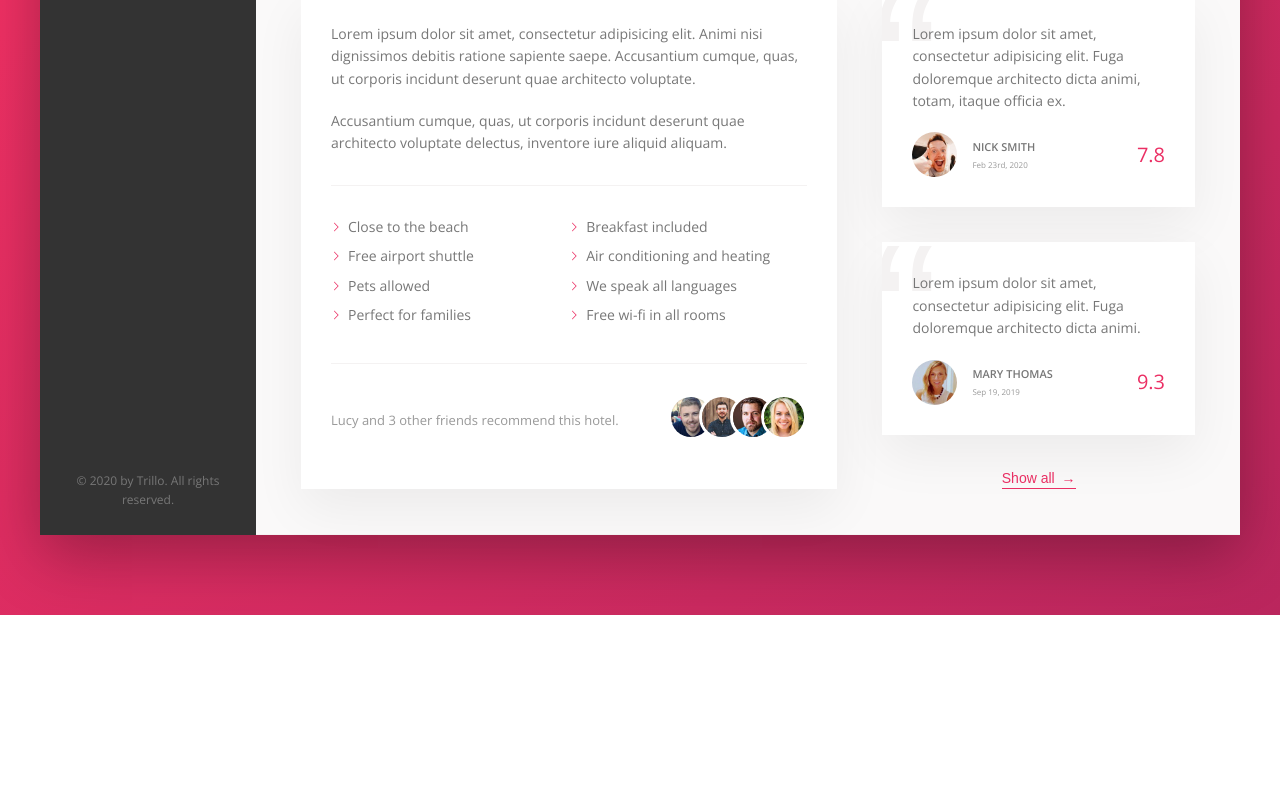
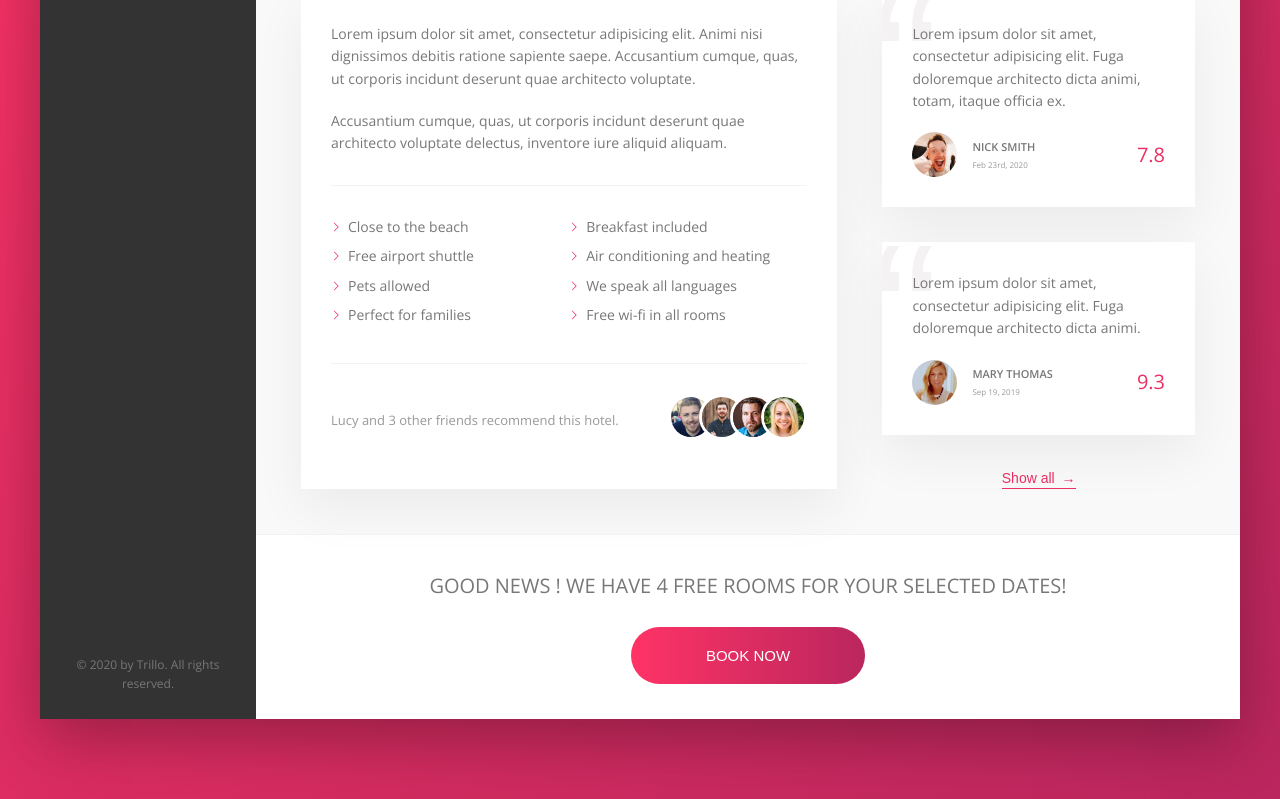
Before and after one commit to DavidNeiOs/trillo, a React (Create React App) app: page / in a window 1280 px wide. Shown: the part 466-1265 px from the top of the page. Before the commit the page ends 1081 px from the top, so only its background shows below. Built offline with nearby package versions, Linux system fonts and the light colour scheme.

Commit message:
cta section added

```diff
--- a/src/pages/hotel/_hotel.scss
+++ b/src/pages/hotel/_hotel.scss
@@ -254,3 +254,64 @@
     z-index: 1;
   }
 }
+
+//////////////////////////////
+.cta {
+  padding: 3.5rem 0;
+  text-align: center;
+
+  &__book-now {
+    text-transform: uppercase;
+    font-size: 2rem;
+    font-weight: 300;
+    margin-bottom: 2.5rem;
+  }
+}
+
+.btn {
+  font-size: 1.5rem;
+  font-weight: 300;
+  text-transform: uppercase;
+  border-radius: 100px;
+  border: none;
+  background-image: linear-gradient(to right, var(--color-primary-light), var(--color-primary-dark));
+  color: #fff;
+  position: relative;
+  overflow: hidden;
+  cursor: pointer;
+
+  & > * {
+    display: inline-block;
+    height: 100%;
+    width: 100%;
+    transition: all .2s;
+  }
+
+  &__visible {
+    padding: 2rem 7.5rem;
+  }
+
+  &__invisible {
+    position: absolute;
+    padding: 2rem 0;
+    top: -100%;
+    left: 0;
+  }
+
+  &:hover {
+    background-image: linear-gradient(to left, var(--color-primary-light), var(--color-primary-dark));
+  }
+
+  &:hover &__visible {
+    transform: translateY(100%);
+  }
+
+  &:hover &__invisible {
+    top: 0;
+  }
+
+  &:focus {
+    outline: none;
+    animation: pulsate 1s infinite;
+  }
+}
--- a/src/pages/hotel/hotel.js
+++ b/src/pages/hotel/hotel.js
@@ -125,6 +125,16 @@
           </button>
         </div>
       </div>
+      <div className="cta">
+        <h2 className="cta__book-now">
+          Good news ! We have 4 free rooms for your selected dates!
+        </h2>
+
+        <button className="btn">
+          <span className="btn__visible">Book now</span>
+          <span className="btn__invisible">Only 4 rooms left</span>
+        </button>
+      </div>
     </main>
   );
 };
```
